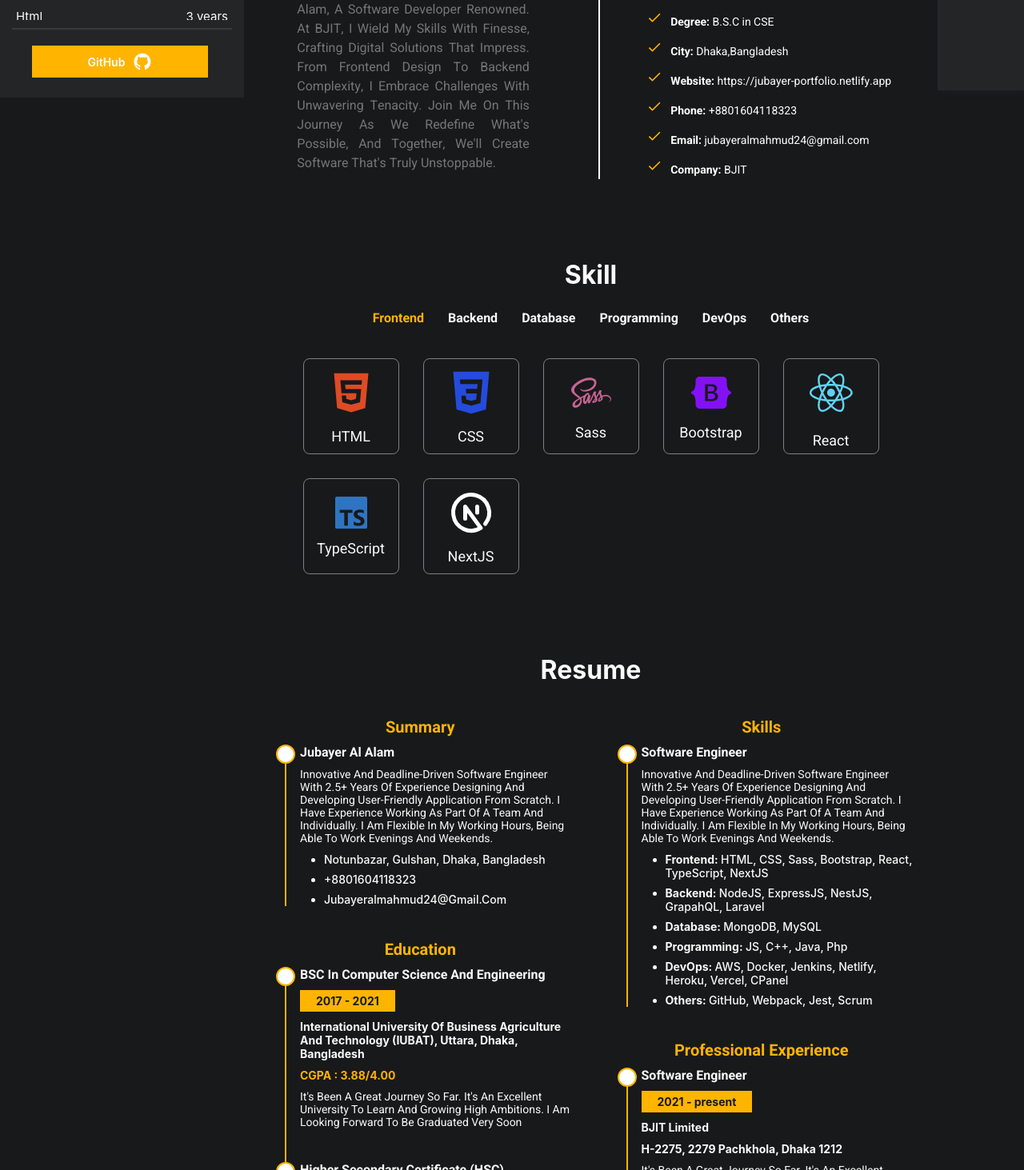
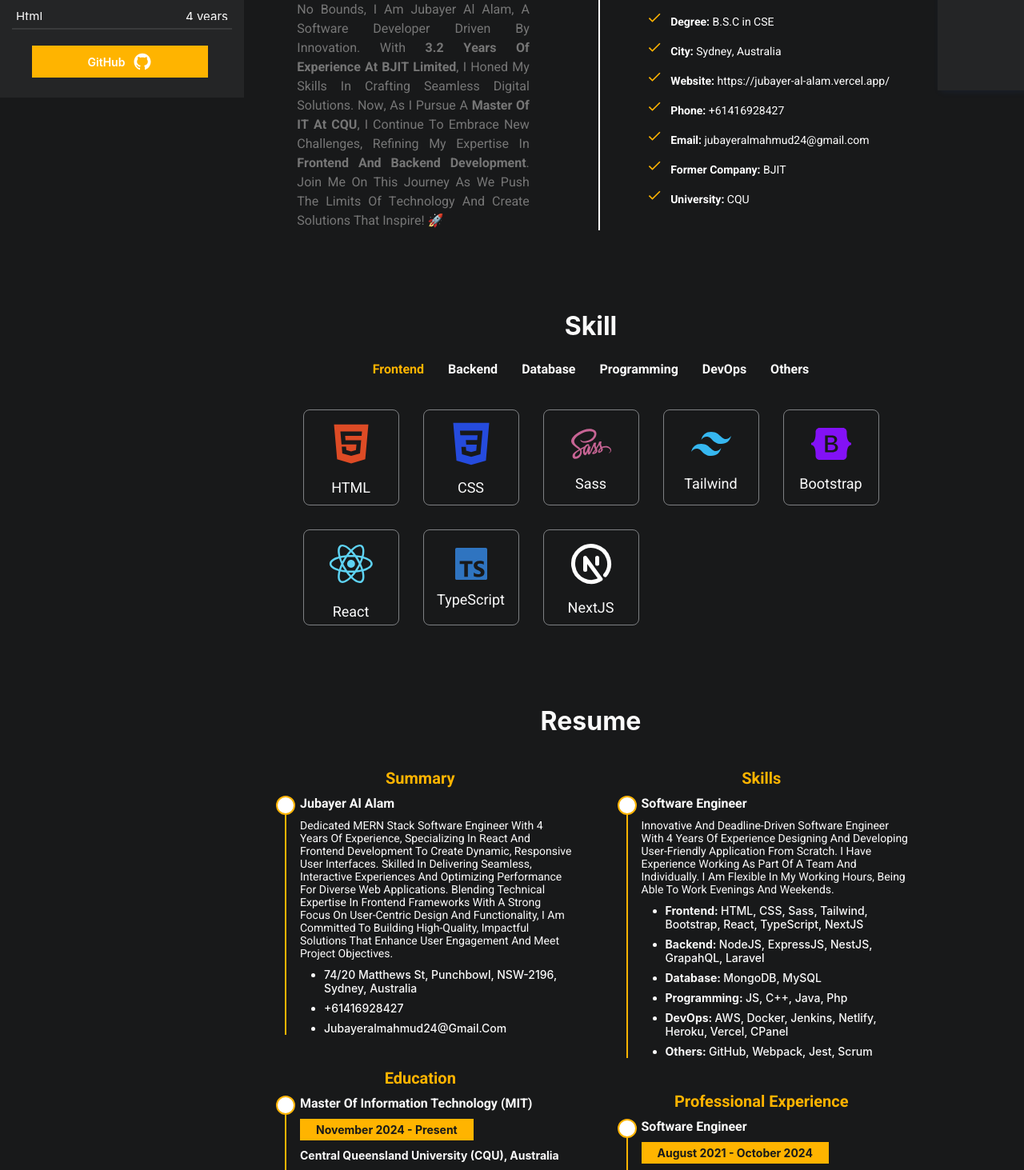
Before and after one commit to Jubayer777/portfolio-2024, a React (Create React App) app: page / in a window 1280 px wide. Shown: the part 687-2150 px from the top of the page at 80% size. Built offline with nearby package versions, Linux system fonts and the light colour scheme.

Commit message:
update resume data

```diff
--- a/src/components/Home/About/index.js
+++ b/src/components/Home/About/index.js
@@ -6,18 +6,15 @@ import { aboutData } from "../data/aboutData";
 const About = () => {
   return (
     <div className="about-section">
-            <p className="about-section__description">
-                {aboutData().description}
-            </p>
+      <p
+        className="about-section__description"
+        dangerouslySetInnerHTML={{ __html: aboutData().description }}
+      ></p>
       <div className="about-section__vertical-line"></div>
       <div className="about-section__right">
-                <p className="about-section__title">
-                    {aboutData().designations}
-                </p>
+        <p className="about-section__title">{aboutData().designations}</p>
         <ul className="about-section__list">
-                        {aboutData()
-                            .items
-                            .map((data, i) => (
+          {aboutData().items.map((data, i) => (
             <li className="about-section__item" key={i}>
               {" "}
               <MdOutlineDone className="about-section__list-icon" />
--- a/src/components/Home/Hero/index.js
+++ b/src/components/Home/Hero/index.js
@@ -3,7 +3,7 @@ import "./Hero.scss";
 import profileImg from "../../../assets/images/profile4.png";
 import { BiDownload } from "react-icons/bi";
 import Typewriter from "typewriter-effect";
-import pdf from "../../../assets/pdf/jubayer_al_alam_resume.pdf";
+import pdf from "../../../assets/pdf/jubayer-al-alam_resume.pdf";
 import { heroData } from "../data/heroData";
 
 const HeroTop = () => {
--- a/src/components/Home/Resume/index.js
+++ b/src/components/Home/Resume/index.js
@@ -40,7 +40,7 @@ const Resume = () => {
                             {education.institute}
                         </p>
                         <p className="resume-section__result">
-                            {education.result_name + " : " + education.result}
+                            {education?.ongoing?"Ongoing":education.result_name + " : " + education.result}
                         </p>
                         <p className="resume-section__description">
                             {education.description}
--- a/src/components/Home/data/aboutData.js
+++ b/src/components/Home/data/aboutData.js
@@ -18,26 +18,31 @@ export const aboutData = () => {
             },
             {
                 label: "City",
-                value: "Dhaka,Bangladesh",
+                value: "Sydney, Australia",
             },
             {
                 label: "Website",
-                value: "https://jubayer-portfolio.netlify.app",
+                value: "https://jubayer-al-alam.vercel.app/",
             },
             {
                 label: "Phone",
-                value: "+8801604118323",
+                value: "+61416928427",
             },
             {
                 label: "Email",
                 value: "jubayeralmahmud24@gmail.com",
             },
             {
-                label: "Company",
+                label: "Former Company",
                 value: "BJIT",
             },
+            {
+                label: "University",
+                value: "CQU",
+            },
+
         ],
         description:
-            "Introducing Jubayer Al Alam: The Maestro Of Software Development At BJIT! With A Passion For Coding That Knows No Bounds, I Am Jubayer Al Alam, A Software Developer Renowned. At BJIT, I Wield My Skills With Finesse, Crafting Digital Solutions That Impress. From Frontend Design To Backend Complexity, I Embrace Challenges With Unwavering Tenacity. Join Me On This Journey As We Redefine What's Possible, And Together, We'll Create Software That's Truly Unstoppable.",
+            "<p><strong>Introducing Jubayer Al Alam: A Visionary in Software Development and IT!</strong></p><p>With a passion for coding that knows no bounds, I am Jubayer Al Alam, a software developer driven by innovation. With <strong>3.2 years of experience at BJIT Limited</strong>, I honed my skills in crafting seamless digital solutions. Now, as I pursue a <strong>Master of IT at CQU</strong>, I continue to embrace new challenges, refining my expertise in <strong>frontend and backend development</strong>. Join me on this journey as we push the limits of technology and create solutions that inspire! 🚀</p>",
     };
 };
--- a/src/components/Home/data/educationData.js
+++ b/src/components/Home/data/educationData.js
@@ -1,5 +1,12 @@
 export const educationData = () => {
     return [
+        {
+            degree: "Master of Information Technology (MIT)",
+            year: "November 2024 - Present",
+            institute: "Central Queensland University (CQU), Australia",
+            ongoing: true,
+            description: "Currently pursuing my Master’s in Information Technology at CQU. Eager to deepen my expertise in IT and contribute to cutting-edge innovations in the field."
+        },
         {
             degree: "BSC In Computer Science And Engineering",
             year: "2017 - 2021",
@@ -8,17 +15,17 @@ export const educationData = () => {
             result_name: "CGPA",
             result: "3.88/4.00",
             description:
-                "It's been a great journey so far. It's an excellent university to learn and growing high ambitions. I am looking forward to be graduated very soon",
+                "A transformative journey at IUBAT where I gained strong foundational knowledge in Computer Science and Engineering. I developed both technical and problem-solving skills, and graduated with a CGPA of 3.88, setting the stage for my future in software development.",
         },
         {
             degree: "Higher Secondary Certificate (HSC)",
             year: "2013 - 2015",
             institute:
                 "Ideal College, Dhanmondi, Dhaka, bangladesh",
-            result_name: "CGPA",
+            result_name: "GPA",
             result: "5.00/5.00",
             description:
-                "It's been a great journey so far. It's an excellent university to learn and growing high ambitions. I am looking forward to be graduated very soon",
+                "My time at Ideal College helped me build a solid academic base and a thirst for knowledge. Graduating with a perfect GPA of 5.00/5.00, I developed the discipline and curiosity that led me to pursue higher education in technology.",
         },
         {
             degree: "Secondary School Certificate (SSC)",
@@ -28,7 +35,7 @@ export const educationData = () => {
             result_name: "GPA",
             result: "5.00/5.00",
             description:
-                "It's been a great journey so far. It's an excellent university to learn and growing high ambitions. I am looking forward to be graduated very soon",
+                "My early academic journey at Khoksha Janipur Pilot High School was marked by dedication and hard work, which resulted in achieving a perfect GPA of 5.00. This laid the foundation for my future academic and professional achievements.",
         },
     ];
 };
--- a/src/components/Home/data/experienceData.js
+++ b/src/components/Home/data/experienceData.js
@@ -2,11 +2,11 @@ export const experienceData = () => {
     return [
         {
             position: "Software Engineer",
-            year: "2021 - present",
+            year: "August 2021 - October 2024",
             organization: "BJIT Limited",
             address: "H-2275, 2279 Pachkhola, Dhaka 1212",
             description:
-                "It's been a great journey so far. It's an excellent university to learn and growing high ambitions. I am looking forward to be graduated very soon",
+                "During my time at BJIT Limited, I contributed to the design and development of innovative software solutions. Working alongside talented teams, I honed my skills in both frontend and backend development, delivering high-quality products on time. This role allowed me to take on increasing responsibilities and grow as a software engineer, and I am proud of the projects I completed with the team.",
         },
         {
             position: "Software Developer (Intern)",
@@ -14,7 +14,7 @@ export const experienceData = () => {
             organization: "Mistri Solutions",
             address: "44, 44 Indira Rd, Dhaka 1215",
             description:
-                "It's been a great journey so far. It's an excellent university to learn and growing high ambitions. I am looking forward to be graduated very soon",
+                "As an intern at Mistri Solutions, I had the opportunity to learn the fundamentals of software development in a real-world environment. I assisted with coding, testing, and debugging, gaining hands-on experience in a professional setting. This internship was an invaluable introduction to the industry, allowing me to apply the theoretical knowledge gained during my studies in a practical context.",
         },
     ];
 };
--- a/src/components/Home/data/resumeData.js
+++ b/src/components/Home/data/resumeData.js
@@ -2,12 +2,12 @@ export const resumeSummaryData = () => {
   return {
     name: "Jubayer Al Alam",
     description:
-            "Innovative And Deadline-Driven Software Engineer With 2.5+ Years Of Experience Designing And Developing User-Friendly Application From Scratch. I Have Experience Working As Part Of A Team And Individually. I Am Flexible In My Working Hours, Being Able To Work Evenings And Weekends.",
-        items:[
-            'Notunbazar, Gulshan, Dhaka, bangladesh',
-            '+8801604118323',
-            'jubayeralmahmud24@gmail.com'
-        ]
+      "Dedicated MERN Stack Software Engineer with 4 years of experience, specializing in React and frontend development to create dynamic, responsive user interfaces. Skilled in delivering seamless, interactive experiences and optimizing performance for diverse web applications. Blending technical expertise in frontend frameworks with a strong focus on user-centric design and functionality, I am committed to building high-quality, impactful solutions that enhance user engagement and meet project objectives.",
+    items: [
+      "74/20 Matthews St, Punchbowl, NSW-2196, Sydney, Australia",
+      "+61416928427",
+      "jubayeralmahmud24@gmail.com",
+    ],
   };
 };
 
@@ -15,6 +15,6 @@ export const resumeSkillData = () => {
   return {
     designation: "Software Engineer",
     description:
-            "Innovative And Deadline-Driven Software Engineer With 2.5+ Years Of Experience Designing And Developing User-Friendly Application From Scratch. I Have Experience Working As Part Of A Team And Individually. I Am Flexible In My Working Hours, Being Able To Work Evenings And Weekends.",
+      "Innovative And Deadline-Driven Software Engineer With 4 Years Of Experience Designing And Developing User-Friendly Application From Scratch. I Have Experience Working As Part Of A Team And Individually. I Am Flexible In My Working Hours, Being Able To Work Evenings And Weekends.",
   };
 };
--- a/src/components/Home/data/skillTabData.js
+++ b/src/components/Home/data/skillTabData.js
@@ -24,6 +24,7 @@ import {
     SiWebpack,
     SiJest,
     SiPhp,
+    SiTailwindcss
 } from "react-icons/si";
 import { FaSass } from "react-icons/fa";
 export const skillOptions = () => {
@@ -54,6 +55,13 @@ export const skillOptions = () => {
                     iconColor: "#C76494",
                 },
                 {
+                    title: "Tailwind",
+                    percentage: "90",
+                    icon: <SiTailwindcss size={50} />,
+                    storkColor: "#36B7F0",
+                    iconColor: "#36B7F0",
+                },
+                {
                     title: "Bootstrap",
                     percentage: "80",
                     icon: <SiBootstrap size={50} />,
@@ -79,7 +87,7 @@ export const skillOptions = () => {
                     title: "NextJS",
                     percentage: "90",
                     icon: <TbBrandNextjs size={60} />,
-                    storkColor: "orange",
+                    storkColor: "gray",
                     iconColor: "#fff",
                 },
             ],
@@ -99,7 +107,7 @@ export const skillOptions = () => {
                     title: "ExpressJS",
                     percentage: "90",
                     icon: <SiExpress size={50} />,
-                    storkColor: "orange",
+                    storkColor: "gray",
                     iconColor: "#fff",
                 },
                 {
--- a/src/components/LeftBar/data/skillsData.js
+++ b/src/components/LeftBar/data/skillsData.js
@@ -1,17 +1,19 @@
 export const skillsData = () => {
     return [
-        { name: "Html", percentage: "90%", value:"3 years" },
-        { name: "CSS", percentage: "90%", value:"3 years" },
-        { name: "React", percentage: "90%" , value:"3 years"},
-        { name: "JS", percentage: "90%" , value:"3 years"},
-        { name: "TypeScript", percentage: "90%" , value:"2 years"},
-        { name: "Node", percentage: "90%", value:"2.5 years" },
-        { name: "Express", percentage: "90%", value:"2.5 years" },
-        { name: "Next", percentage: "90%" , value:"2 years"},
+        { name: "Html", percentage: "90%", value:"4 years" },
+        { name: "CSS", percentage: "90%", value:"4 years" },
+        { name: "Sass", percentage: "90%", value:"3 years" },
+        { name: "Tailwind", percentage: "80%", value:"2 years" },
+        { name: "React", percentage: "90%" , value:"4 years"},
+        { name: "JS", percentage: "90%" , value:"4 years"},
+        { name: "TypeScript", percentage: "90%" , value:"3 years"},
+        { name: "Node", percentage: "90%", value:"3.5 years" },
+        { name: "Express", percentage: "90%", value:"3.5 years" },
+        { name: "Next", percentage: "90%" , value:"3 years"},
         { name: "Nest", percentage: "80%" , value:"1 years"},
         { name: "GraphQL", percentage: "80%", value:"1 years" },
         { name: "Laravel", percentage: "60%" , value:"6 months"},
-        { name: "MongoDB", percentage: "90%", value:"3 years" },
+        { name: "MongoDB", percentage: "90%", value:"3.5 years" },
         { name: "SQL", percentage: "80%" , value:"1 years"},
 
     ];
```
Also changed, not shown: 2 other files (tests, documents, lock files or other folders). Lines whose indentation alone changed are shown as unchanged.
